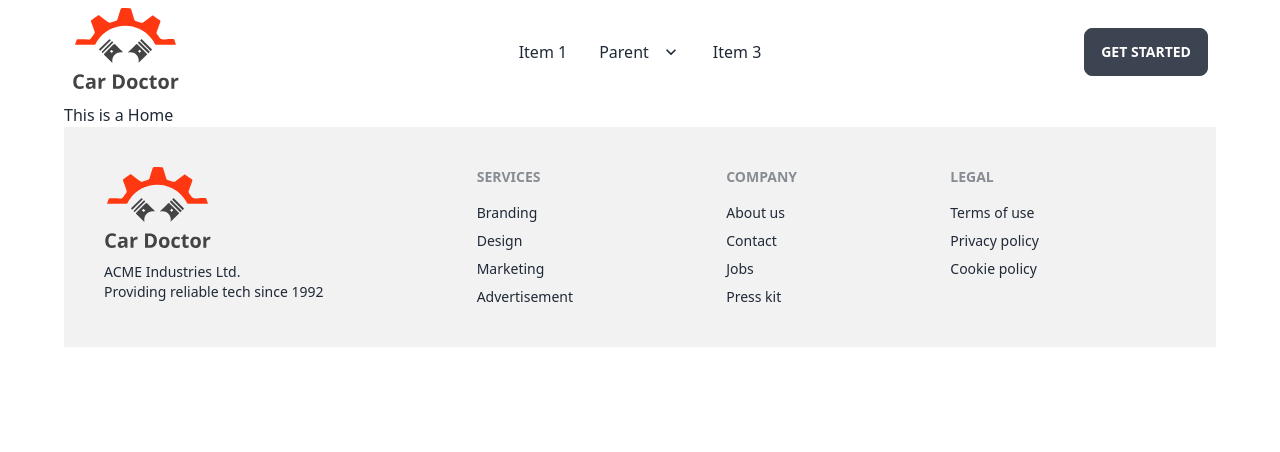
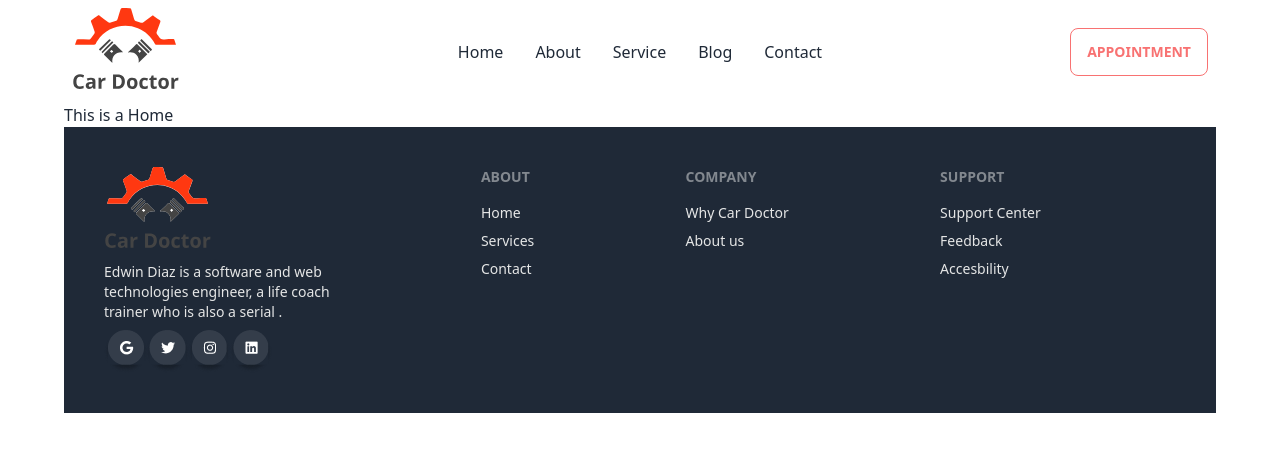
Before and after one commit to kamrul25/car-doctor-client-crud, a React (Vite) app: page / in a window 1280 px wide. Shown: the top 452 px of the page. Built offline with nearby package versions, Linux system fonts and the light colour scheme.

Commit message:
complete navbar and footer and create error page

```diff
--- a/src/Routes/Routes.jsx
+++ b/src/Routes/Routes.jsx
@@ -1,11 +1,13 @@
 import { createBrowserRouter } from "react-router-dom";
 import Main from "../layouts/Main";
 import Home from "../pages/Home/Home/Home";
+import ErrorPage from "../pages/ErrorPage/ErrorPage";
 
 const router = createBrowserRouter([
     {
         path:'/',
         element:<Main></Main>,
+        errorElement: <ErrorPage></ErrorPage>,
         children:[
             {
                 path:'/',
--- /dev/null
+++ b/src/pages/ErrorPage/ErrorPage.jsx
@@ -0,0 +1,17 @@
+import { useRouteError } from "react-router-dom";
+import Frame from "../../assets/Frame.png";
+const ErrorPage = () => {
+  const error = useRouteError();
+  return (
+    <div className="w-1/2 mx-auto mt-28 text-error text-2xl text-center">
+      <img src={Frame} alt="" className="object-contain mb-3" />
+      <h1>Oops!</h1>
+      <p>Sorry, an unexpected error has occurred.</p>
+      <p>
+        <i>{error.statusText || error.message}</i>
+      </p>
+    </div>
+  );
+};
+
+export default ErrorPage;
--- a/src/pages/Shares/Footer.jsx
+++ b/src/pages/Shares/Footer.jsx
@@ -1,34 +1,34 @@
 import { Link } from "react-router-dom";
 import logo from "../../assets/logo.svg"
+import Group from "../../assets/Group.png"
 
 const Footer = () => {
     return (
-        <footer className="footer p-10 bg-base-200 text-base-content">
+        <footer className="footer p-10 bg-base-content text-base-300">
         <div>
            <Link to="/">
            <img src={logo} alt="" />
            </Link>
-          <p>ACME Industries Ltd.<br/>Providing reliable tech since 1992</p>
+          <p >Edwin Diaz is a software and web <br /> technologies engineer, a life coach <br /> trainer who is also a serial .</p>
+          <img src={Group} alt="" />
         </div>
         <div>
-          <span className="footer-title">Services</span>
-          <a className="link link-hover">Branding</a>
-          <a className="link link-hover">Design</a>
-          <a className="link link-hover">Marketing</a>
-          <a className="link link-hover">Advertisement</a>
+          <span className="footer-title">About </span>
+          <Link to="/" className="link link-hover">Home</Link>
+          <Link to="/services" className="link link-hover">Services</Link>
+          <Link to=" " className="link link-hover">Contact</Link>
+
         </div>
         <div>
           <span className="footer-title">Company</span>
-          <a className="link link-hover">About us</a>
-          <a className="link link-hover">Contact</a>
-          <a className="link link-hover">Jobs</a>
-          <a className="link link-hover">Press kit</a>
+          <Link to="" className="link link-hover">Why Car Doctor</Link>
+          <Link to="/about" className="link link-hover">About us</Link>
         </div>
         <div>
-          <span className="footer-title">Legal</span>
-          <a className="link link-hover">Terms of use</a>
-          <a className="link link-hover">Privacy policy</a>
-          <a className="link link-hover">Cookie policy</a>
+          <span className="footer-title">Support</span>
+          <Link className="link link-hover">Support Center</Link>
+          <Link className="link link-hover">Feedback</Link>
+          <Link className="link link-hover">Accesbility</Link>
         </div>
       </footer>
     );
--- a/src/pages/Shares/Navbar.jsx
+++ b/src/pages/Shares/Navbar.jsx
@@ -2,6 +2,17 @@ import { Link } from "react-router-dom";
 import logo from "../../assets/logo.svg"
 
 const Navbar = () => {
+
+  const navItems = <>
+    <li>
+      <Link to='/'>Home</Link>
+      <Link to='/about'>About </Link>
+      <Link to='/services'>Service</Link>
+      <Link to=''>Blog</Link>
+      <Link to=''>Contact</Link>
+    </li>
+
+  </>
   return (
     <div className="navbar bg-base-100">
       <div className="navbar-start">
@@ -26,34 +37,7 @@ const Navbar = () => {
             tabIndex={0}
             className="menu menu-compact dropdown-content mt-3 p-2 shadow bg-base-100 rounded-box w-52"
           >
-            <li>
-              <a>Item 1</a>
-            </li>
-            <li tabIndex={0}>
-              <a className="justify-between">
-                Parent
-                <svg
-                  className="fill-current"
-                  xmlns="http://www.w3.org/2000/svg"
-                  width="24"
-                  height="24"
-                  viewBox="0 0 24 24"
-                >
-                  <path d="M8.59,16.58L13.17,12L8.59,7.41L10,6L16,12L10,18L8.59,16.58Z" />
-                </svg>
-              </a>
-              <ul className="p-2">
-                <li>
-                  <a>Submenu 1</a>
-                </li>
-                <li>
-                  <a>Submenu 2</a>
-                </li>
-              </ul>
-            </li>
-            <li>
-              <a>Item 3</a>
-            </li>
+            {navItems}
           </ul>
         </div>
         <Link to="/" >
@@ -62,38 +46,11 @@ const Navbar = () => {
       </div>
       <div className="navbar-center hidden lg:flex">
         <ul className="menu menu-horizontal px-1">
-          <li>
-            <a>Item 1</a>
-          </li>
-          <li tabIndex={0}>
-            <a>
-              Parent
-              <svg
-                className="fill-current"
-                xmlns="http://www.w3.org/2000/svg"
-                width="20"
-                height="20"
-                viewBox="0 0 24 24"
-              >
-                <path d="M7.41,8.58L12,13.17L16.59,8.58L18,10L12,16L6,10L7.41,8.58Z" />
-              </svg>
-            </a>
-            <ul className="p-2">
-              <li>
-                <a>Submenu 1</a>
-              </li>
-              <li>
-                <a>Submenu 2</a>
-              </li>
-            </ul>
-          </li>
-          <li>
-            <a>Item 3</a>
-          </li>
+        {navItems}
         </ul>
       </div>
       <div className="navbar-end">
-        <a className="btn">Get started</a>
+        <Link className="btn btn-outline btn-error">Appointment</Link>
       </div>
     </div>
   );
```
Also changed, not shown: src/assets/Frame.png (added), src/assets/Group.png (added).
